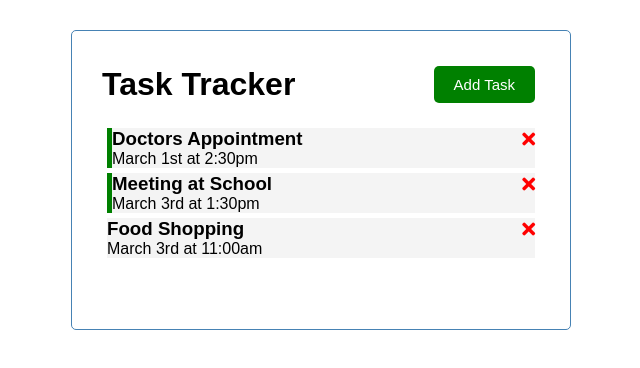
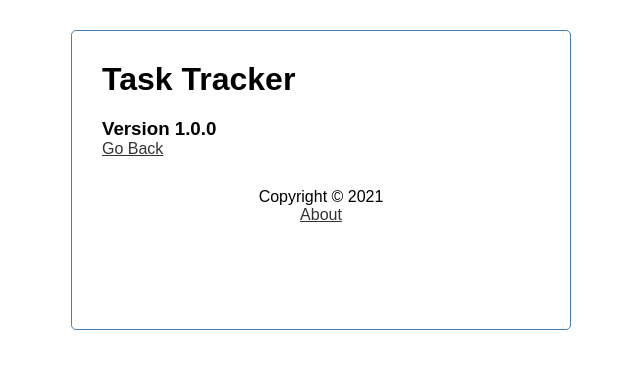
Before and after one commit to Jonathan-Challenger/Web_dev_tutorials, a Vue app in the folder vue-crash-course/: page /about in a window 1280 px wide. Shown: the top 368 px of the page, without its empty margins (319-959 px from the left). Built offline with nearby package versions, Linux system fonts and the light colour scheme.

Commit message:
finish vuejs crash course

```diff
--- /dev/null
+++ b/vue-crash-course/db.json
@@ -0,0 +1,22 @@
+{
+  "tasks": [
+    {
+      "id": 1,
+      "text": "Doctors Appointment",
+      "day": "March 1st at 2:30pm",
+      "reminder": true
+    },
+    {
+      "id": 3,
+      "text": "Food Shopping",
+      "day": "March 3rd at 11:00am",
+      "reminder": true
+    },
+    {
+      "id": 83097,
+      "text": "test",
+      "day": "test",
+      "reminder": true
+    }
+  ]
+}
--- a/vue-crash-course/src/App.vue
+++ b/vue-crash-course/src/App.vue
@@ -4,28 +4,23 @@
     title="Task Tracker"
     :showAddTask="showAddTask"
     />
-    <div v-show="showAddTask">
-      <AddTask @add-task="addTask"/>
-    </div>
-    <Tasks @toggle-reminder="toggleReminder" @delete-task="deleteTask" :tasks="tasks" />
+    <router-view :showAddTask="showAddTask"></router-view>
+    <Footer />
   </div>
 </template>
 
 <script>
 import Header from './components/Header'
-import Tasks from './components/Tasks'
-import AddTask from './components/AddTask'
+import Footer from './components/Footer'
 
 export default {
   name: 'App',
   components: {
     Header,
-    Tasks,
-    AddTask,
+    Footer
   },
   data() {
     return {
-      tasks: [],
       showAddTask: false,
     }
   },
@@ -33,40 +28,7 @@
     toggleAddTask() {
       this.showAddTask = !this.showAddTask;
     },
-    addTask(task) {
-      this.tasks = [...this.tasks, task]
-    },
-    deleteTask(id) {
-      if( confirm('Are you sure?')) {
-        this.tasks = this.tasks.filter((task) => task.id !== id);
-      }
-    },
-    toggleReminder(id) {
-      this.tasks = this.tasks.map((task) => task.id === id ? {...task, reminder:!task.reminder} : task);
-    }
   },
-  created() {
-    this.tasks = [
-    {
-      id: 1,
-      text: 'Doctors Appointment',
-      day: 'March 1st at 2:30pm',
-      reminder: true,
-    },
-    {
-      id: 2,
-      text: 'Meeting at School',
-      day: 'March 3rd at 1:30pm',
-      reminder: true,
-    },
-    {
-      id: 3,
-      text: 'Food Shopping',
-      day: 'March 3rd at 11:00am',
-      reminder: false,
-    },
-  ]},
-
 }
 </script>
 
--- /dev/null
+++ b/vue-crash-course/src/components/Footer.vue
@@ -0,0 +1,17 @@
+<template>
+    <footer>
+        <p>Copyright &copy; 2021</p>
+        <router-link to="/about">About</router-link>
+    </footer>
+</template>
+
+<style scoped>
+a {
+    color: #333;
+}
+
+footer {
+    margin-top: 30px;
+    text-align: center;
+}
+</style>
--- a/vue-crash-course/src/components/Header.vue
+++ b/vue-crash-course/src/components/Header.vue
@@ -1,7 +1,8 @@
 <template>
     <header>
         <h1>{{ title }}</h1>
-        <Button @btn-click="$emit('toggle-add-task')"
+        <Button v-show="homePage"
+        @btn-click="$emit('toggle-add-task')"
         :text="showAddTask ? 'Close' : 'Add Task'"
         :color="showAddTask ? 'red' : 'green'"
         />
@@ -20,6 +21,15 @@
     components: {
         Button,
     },
+    computed: {
+        homePage() {
+            if (this.$route.path === "/") {
+                return true
+            } else {
+                return false
+            }
+        }
+    }
 }
 </script>
 
--- a/vue-crash-course/src/main.js
+++ b/vue-crash-course/src/main.js
@@ -1,4 +1,7 @@
 import { createApp } from 'vue'
 import App from './App.vue'
+import router from './router'
 
-createApp(App).mount('#app')
+createApp(App)
+.use(router)
+.mount('#app')
--- /dev/null
+++ b/vue-crash-course/src/router/index.js
@@ -0,0 +1,24 @@
+import {createRouter, createWebHistory} from 'vue-router'
+import About from '../views/About'
+import Home from '../views/Home'
+
+const routes = [
+    {
+        path: '/',
+        name: 'Home',
+        component: Home,
+    },
+    {
+        path: '/about',
+        name: 'About',
+        component: About,
+    },
+]
+
+
+const router = createRouter({
+    history: createWebHistory(process.env.BASE_URL),
+    routes
+})
+
+export default router
--- /dev/null
+++ b/vue-crash-course/src/views/About.vue
@@ -0,0 +1,12 @@
+<template>
+    <div class="about-container">
+        <h3>Version 1.0.0</h3>
+        <router-link id="link-back" to="/">Go Back</router-link>
+    </div>
+</template>
+
+<style scoped>
+#link-back {
+    color: #333;
+}
+</style>
--- /dev/null
+++ b/vue-crash-course/src/views/Home.vue
@@ -0,0 +1,90 @@
+<template>
+    <div class="home">
+        <AddTask v-show="showAddTask" @add-task="addTask"/>
+        <Tasks @toggle-reminder="toggleReminder"
+           @delete-task="deleteTask" :tasks="tasks" />
+    </div>
+</template>
+
+<script>
+import Tasks from '../components/Tasks'
+import AddTask from '../components/AddTask'
+
+export default {
+   name: 'Home',
+   props: {
+       showAddTask: Boolean,
+   },
+   components: {
+       Tasks,
+       AddTask,
+    },
+    data() {
+        return {
+            tasks: []
+        }
+    },
+    methods: {
+    async addTask(task) {
+      const res = await fetch('api/tasks', {
+        method: 'POST',
+        headers: {
+          'Content-type': 'application/json',
+        },
+        body: JSON.stringify(task),
+      })
+
+      const data = await res.json()
+
+      this.tasks = [...this.tasks, data]
+    },
+    async deleteTask(id) {
+      if(confirm('Are you sure?')) {
+        const res = await fetch(`api/tasks/${id}`, {
+          method: 'DELETE'
+        })
+
+        res.status === 200 ? (this.tasks =
+        this.tasks.filter((task) => task.id !== id)) :
+        alert('Error deleting task')
+
+      }
+    },
+    async toggleReminder(id) {
+      const taskToToggle = await this.fetchTask(id)
+      const updTask = {...taskToToggle, reminder: !taskToToggle.reminder}
+
+      const res = await fetch(`api/tasks/${id}`, {
+        method: 'PUT',
+        headers: {
+          'Content-type':'application/json'
+        },
+        body: JSON.stringify(updTask)
+      })
+
+      const data = await res.json()
+
+      this.tasks = this.tasks.map((task) =>
+      task.id === id ? {...task, reminder:data.reminder} : task);
+    },
+    async fetchTasks() {
+      const res = await fetch('api/tasks')
+
+      const data = await res.json()
+
+      return data
+    },
+    async fetchTask(id) {
+      const res = await fetch(`api/tasks/${id}`)
+
+      const data = await res.json()
+
+      return data
+    },
+  },
+  async created() {
+    this.tasks = await this.fetchTasks()
+  },
+
+}
+</script>
--- /dev/null
+++ b/vue-crash-course/vue.config.js
@@ -0,0 +1,12 @@
+module.exports = {
+    devServer: {
+        proxy: {
+            '^/api': {
+                target: 'http://localhost:5000',
+                changeOrigin: true,
+                logLevel: 'debug',
+                pathRewrite: { '^/api': '/' },
+            },
+        }
+    }
+}
```
Also changed, not shown: vue-crash-course/package.json (+5 -2 lines), 1 other file (tests, documents, lock files or other folders).
